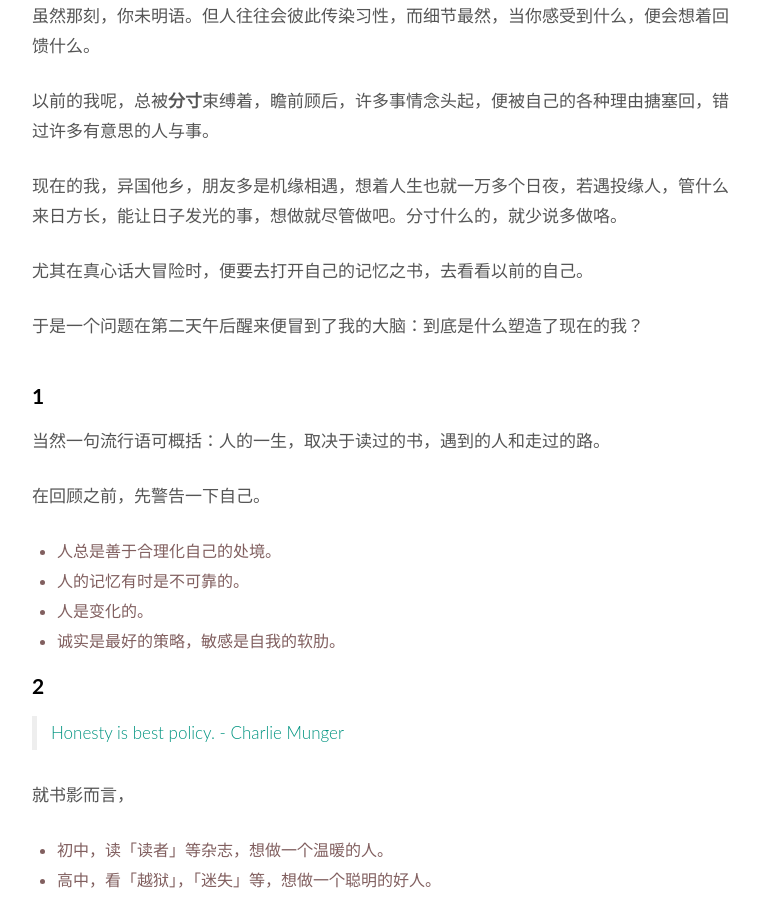
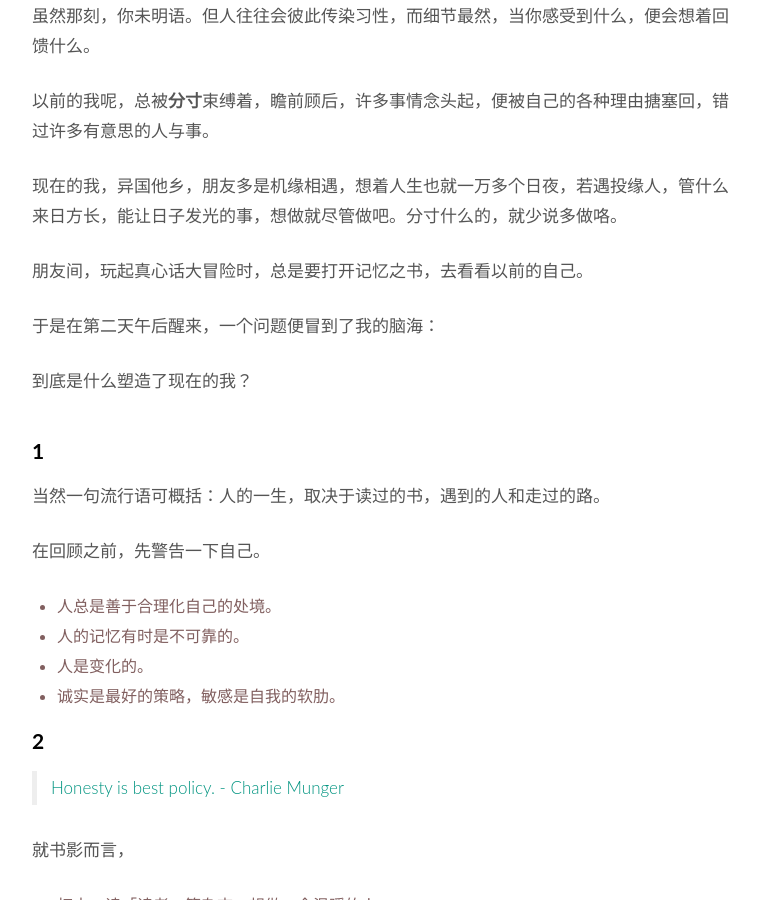
Before and after one commit to WillWang-X/willwang-x.github.io, a Jekyll site: the page built from _posts/2019-02-05-who-shaped-me.md, in a window 1280 px wide and 900 px high, scrolled down 933 px. Shown: the whole window, without its empty margins (258-1018 px from the left). Built offline with Jekyll 4.4.1, drawn with Linux system fonts in a browser that asks for light colours.

Commit message:
Updated who shaped me

```diff
--- a/_posts/2019-02-05-who-shaped-me.md
+++ b/_posts/2019-02-05-who-shaped-me.md
@@ -31,9 +31,11 @@ published: true
 
 现在的我，异国他乡，朋友多是机缘相遇，想着人生也就一万多个日夜，若遇投缘人，管什么来日方长，能让日子发光的事，想做就尽管做吧。分寸什么的，就少说多做咯。
 
-尤其在真心话大冒险时，便要去打开自己的记忆之书，去看看以前的自己。
+朋友间，玩起真心话大冒险时，总是要打开记忆之书，去看看以前的自己。
 
-于是一个问题在第二天午后醒来便冒到了我的大脑：到底是什么塑造了现在的我？
+于是在第二天午后醒来，一个问题便冒到了我的脑海：
+
+到底是什么塑造了现在的我？
 
 # 1
 
```
